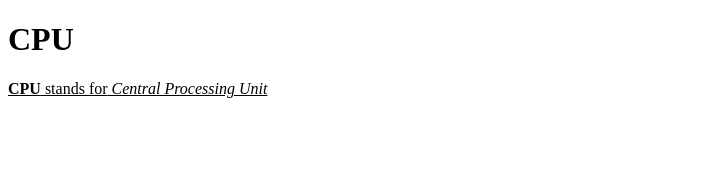
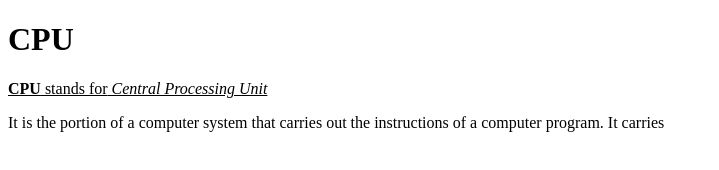
Before and after one commit to iamneo-production/fafaffabadaeccdfffebaeceaec, a website: page public/index.html in a window 1280 px wide. Shown: the whole page, without its empty margins (0-719 px from the left). Drawn offline with Linux system fonts and the light colour scheme.

Commit message:
Backup Commit

```diff
--- a/public/index.html
+++ b/public/index.html
@@ -10,6 +10,9 @@
 <body>
     <h1>CPU</h1>
     <p><u><b>CPU</b> stands for<i> Central Processing Unit</i></p></u>
+    It is the portion of a computer system that carries
+    out the instructions of a computer program.
+    It carries
 
 
 
```
